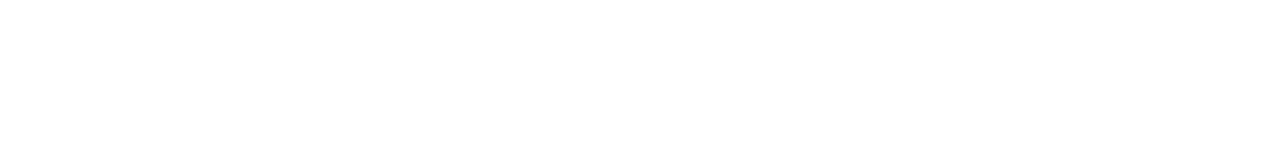
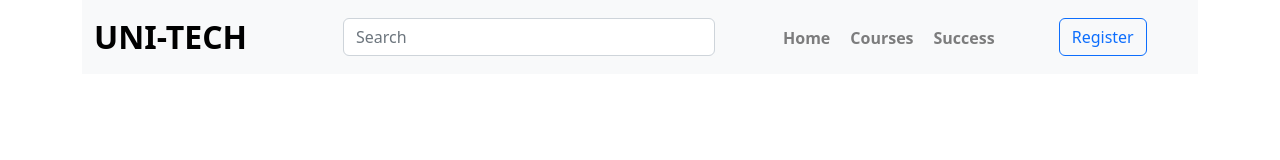
Before and after one commit to itsmiraz/uni-tech-a, a plain HTML site: page index.html in a window 1280 px wide. Drawn offline with nearby package versions, Linux system fonts and the light colour scheme.

Commit message:
nav bar done

```diff
--- a/index.html
+++ b/index.html
@@ -15,7 +15,47 @@
 
 <body>
     <header>
+        <!-- Nav Bar  -->
+        <section class="container">
+            <nav class="navbar navbar-expand-lg bg-light ">
+                <div class="container-fluid d-flex align-items-center">
+                    <a class="navbar-brand fs-2 fw-bold me-5 pe-5 text-black" href="#">UNI-TECH</a>
+                    <button class="navbar-toggler" type="button" data-bs-toggle="collapse"
+                        data-bs-target="#navbarSupportedContent" aria-controls="navbarSupportedContent"
+                        aria-expanded="false" aria-label="Toggle navigation">
+                        <span class="navbar-toggler-icon"></span>
+                    </button>
+                    <div class="collapse navbar-collapse" id="navbarSupportedContent">
+                        <ul class="navbar-nav me-auto mb-2 mb-lg-0  ">
+                            <li class="nav-item me-5">
+                                <form class="d-flex  pt-2" role="search" style="width:380px ;">
+                                    <input class="form-control me-2" type="search" placeholder="Search"
+                                        aria-label="Search">
 
+                                </form>
+                            </li>
+                            <li class="nav-item pt-2 ms-1 ">
+                                <a class="nav-link active text-black-50 fw-semibold" aria-current="page"
+                                    href="#">Home</a>
+                            </li>
+                            <li class="nav-item pt-2 ms-1 ">
+                                <a class="nav-link text-black-50 fw-semibold" href="#">Courses</a>
+                            </li>
+                            <li class="nav-item pt-2 ms-1 me-5">
+                                <a class="nav-link text-black-50 fw-semibold" href="#">Success</a>
+                            </li>
+                            <li class="nav-item">
+                                <a class="nav-link" href="#"><button type="button"
+                                        class="btn btn-light border-primary text-primary">Register</button></a>
+                            </li>
+
+
+                        </ul>
+
+                    </div>
+                </div>
+            </nav>
+        </section>
     </header>
 
 
```
